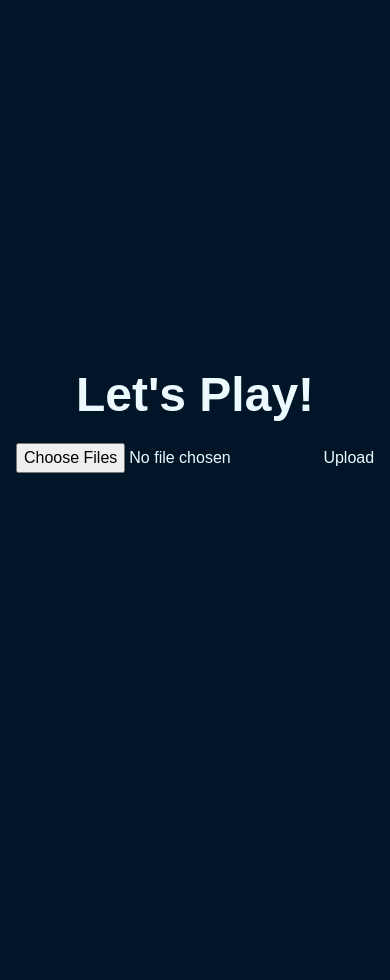
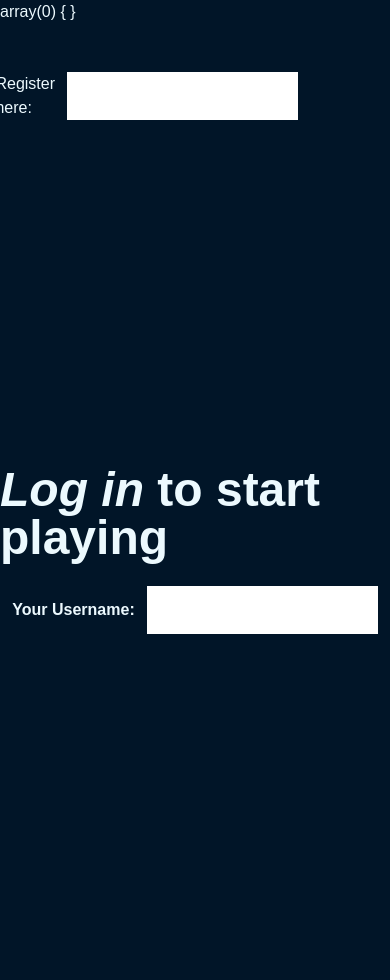
Before and after one commit to MescoCzubinski/HeroesOfTheBrain2024, a PHP site: page / in a window 390 px wide. Before the commit the page ends 473 px from the top, so only its background shows below. Run offline with PHP 8.4, Linux system fonts and the light colour scheme.

Commit message:
ugotowane logowanie i rejestracja (wylogowanie też)

```diff
--- a/index.php
+++ b/index.php
@@ -10,6 +10,7 @@ if(!isset($_COOKIE['user'])){
   $DB->close();
 }
 
+var_dump($_COOKIE);
 ?>
 
 
@@ -20,35 +21,66 @@ if(!isset($_COOKIE['user'])){
   <meta name="viewport" content="width=device-width, initial-scale=1.0">
   <link href="./src/styles/output.css" rel="stylesheet">
 </head>
-<body class="h-full">
+<body>
+  <!-- Wygląd przy zalogowanym użytkowniku -->
+<?php if (isset($_COOKIE['user_id'])):?>
+  <header class="flex justify-end pt-12 pr-20 w-full">
+    <form action="queries.php" method="post">
+      <input type="hidden" name="form" value="sign_out">
+      <button type="submit">Sign Out</button>
+    </form>
+  </header>
+  <!-- Wygląd przy zalogowanym użytkowniku -->
+
+
+  <!-- Wygląd bez użytkownika -->
+  <?php else: ?>
+
+    <header class="flex justify-end pt-12 pr-20 w-full">
+    <form action="queries.php" method="post" class="flex flex-row items-center gap-3">
+      <input type="hidden" name="form" value="sign_up">
+      <label for="user">Register here:</label>
+      <input type="text" name="user" id="user" class="text-primary-300 p-3">
+      <button type="submit"></button>
+    </form>
+  </header>
+
+  <!-- Wygląd bez użytkownika -->
+
+  <?php endif ?>
+
   <div class="flex flex-col w-full h-full items-center justify-center gap-6">
-    <h1>Let's Play!</h1>
 
+    <?php if (!empty($_COOKIE['user_id'])):?>
     <!-- Wygląd przy zalogowanym użytkowniku -->
     <div class="container">
+      <h1>Let's Play!</h1>
 
       <form action="game.php" method="POST" id="photoForm">
           <input type="file" id="photos" accept="image/*" multiple>
-          <button type="submit" id="submit">Upload</button>
+          <input type="submit" id="submit">Upload</button>
       </form>
       <span id="files-count-alert" class=" hidden">Choose 5 files</span>
 
     </div>
+
     <!-- Wygląd przy zalogowanym użytkowniku -->
 
-
+    <?php else:?>
 
     <!-- Wygląd bez użytkownika -->
 
-    <div class="container hidden">
-
-      <form action="./queries.php" method="post">
-        <label for="memes" class="text-alert">Add memes to begin!</label>
-        <input type="file" id="memes" name="memes" accept="image/png, image/jpeg" />
+    <div class="container">
+      <h1><i>Log in</i> to start playing</h1>
+      <form action="./queries.php" method="post" class="flex flex-row items-center gap-3">
+        <label for="username"><strong>Your Username:</strong></label>
+        <input type="text" name="user" id="user" class="text-primary-300 p-3">
+        <input type="hidden" name="form" value="sign_in">
       </form>
 
     </div>
 
+    <?php endif ?>
     <!-- Wygląd bez użytkownika -->
 
 
--- a/src/styles/output.css
+++ b/src/styles/output.css
@@ -554,6 +554,42 @@ video {
   display: none;
 }
 
+.container {
+  width: 100%;
+}
+
+@media (min-width: 480px) {
+  .container {
+    max-width: 480px;
+  }
+}
+
+@media (min-width: 768px) {
+  .container {
+    max-width: 768px;
+  }
+}
+
+@media (min-width: 976px) {
+  .container {
+    max-width: 976px;
+  }
+}
+
+@media (min-width: 1440px) {
+  .container {
+    max-width: 1440px;
+  }
+}
+
+.mr-3 {
+  margin-right: 0.75rem;
+}
+
+.mr-20 {
+  margin-right: 5rem;
+}
+
 .flex {
   display: flex;
 }
@@ -570,12 +606,24 @@ video {
   width: 100%;
 }
 
+.flex-row {
+  flex-direction: row;
+}
+
 .flex-col {
   flex-direction: column;
 }
 
+.items-end {
+  align-items: flex-end;
+}
+
 .items-center {
   align-items: center;
+}
+
+.justify-end {
+  justify-content: flex-end;
 }
 
 .justify-center {
@@ -586,9 +634,30 @@ video {
   gap: 1.5rem;
 }
 
+.gap-3 {
+  gap: 0.75rem;
+}
+
+.p-3 {
+  padding: 0.75rem;
+}
+
+.pr-20 {
+  padding-right: 5rem;
+}
+
+.pt-12 {
+  padding-top: 3rem;
+}
+
 .text-alert {
   --tw-text-opacity: 1;
   color: rgb(233 66 32 / var(--tw-text-opacity, 1));
+}
+
+.text-primary-300 {
+  --tw-text-opacity: 1;
+  color: rgb(2 42 79 / var(--tw-text-opacity, 1));
 }
 
 html, body {
@@ -607,3 +676,11 @@ h1 {
   line-height: 1;
   font-weight: 700;
 }
+
+.container {
+  display: flex;
+  flex-direction: column;
+  align-items: center;
+  justify-content: center;
+  gap: 1.5rem;
+}
```
Also changed, not shown: queries.php (+47 -0 lines).
